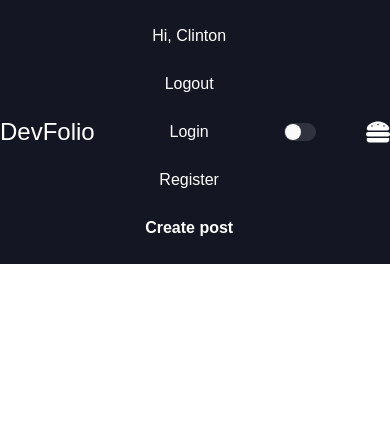
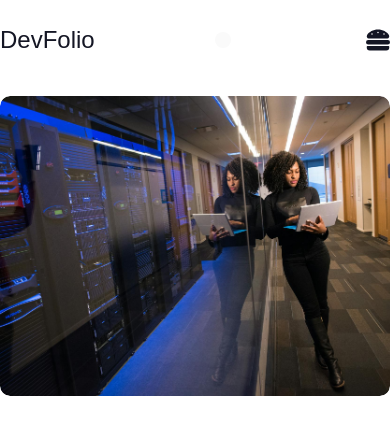
Before and after one commit to emmz3230/devfolio, a React (Vite) app in the folder devfolio/: page / in a window 390 px wide. Shown: the top 434 px of the page. Built offline with nearby package versions, Linux system fonts and the light colour scheme.

Commit message:
feat: enhance Navbar with responsive design, add Header component, and update Tailwind CSS configuration

```diff
--- a/devfolio/src/App.jsx
+++ b/devfolio/src/App.jsx
@@ -1,3 +1,4 @@
+import Header from "./ui_components/Header";
 import Navbar from "./ui_components/Navbar";
 
 
@@ -5,6 +6,7 @@ function App() {
   return (
     <div >
      <Navbar />
+     <Header />
     </div>
   )
 }
--- /dev/null
+++ b/devfolio/src/ui_components/Header.jsx
@@ -0,0 +1,16 @@
+import banner from "../images/tech-girl.jpg"
+
+const Header = () => {
+  return (
+    <section className="max-container padding-x py-4  relative">
+      <div className="w-full h-[300px] overflow-hidden rounded-lg">
+        <img
+          src={banner}
+          className="w-full h-full object-cover rounded-lg"
+        />
+      </div>
+    </section>
+  )
+}
+
+export default Header
--- a/devfolio/src/ui_components/Navbar.jsx
+++ b/devfolio/src/ui_components/Navbar.jsx
@@ -1,14 +1,22 @@
 import { Switch } from "@/components/ui/switch";
 import { FaHamburger } from "react-icons/fa";
+import ResponsiveNavBar from "./ResponsiveNavbar";
 
-const Navbar = () => {
+import { useState } from "react";
+
+const NavBar = () => {
+
+    const [showNavBar, setShowNavBar] = useState(false)
+
   return (
-    <nav className="max-container padding-x py-6 flex justify-between items-center  gap-6 sticky top-0 z-10 bg-[#FFFFFF] dark:bg-[#141624]">
-        <a to="/" className="text-[#141624] text-2xl dark:text-[#FFFFFF]">
+    <>
+      <nav className="max-container padding-x py-6 flex justify-between items-center  gap-6 sticky top-0 z-10 bg-[#141624] dark:bg-[#FFFFFF]">
+        <a to="/" className="text-[#141624] text-2xl  dark:text-[#141624]">
           DevFolio
         </a>
-    <ul className="flex items-center justify-center gap-6 text-[#3B3C4A] lg:flex-1 flex-col dark:text-[#FFFFFF]">
+        <ul className="flex items-center  justify-end gap-9 text-[#3B3C4A] lg:flex-1 max-md:hidden dark:text-[#141624]">
           <li>Hi, Clinton</li>
+
           <li>Logout</li>
           <li>Login</li>
           <li>Register</li>
@@ -16,10 +24,12 @@ const Navbar = () => {
         </ul>
 
         <Switch />
-        <FaHamburger className="text-2xl cursor-pointer hidden max-md:block dark:text-white" onClick={() => setShowNavBar(curr => !curr)} />
+        <FaHamburger className="text-2xl cursor-pointer hidden max-md:block dark:text-[#141624]" onClick={() => setShowNavBar(curr => !curr)} />
+      </nav>
 
-    </nav>
-  )
-}
+      {showNavBar && <ResponsiveNavBar />}
+    </>
+  );
+};
 
-export default Navbar
+export default NavBar;
--- /dev/null
+++ b/devfolio/src/ui_components/ResponsiveNavbar.jsx
@@ -0,0 +1,18 @@
+import React from 'react'
+
+const ResponsiveNavBar = () => {
+  return (
+    <nav className="max-container padding-x py-6 max-md:block hidden dark:text-[#141624]">
+    <ul className="flex items-center justify-center gap-6 text-[#FFFFFF] lg:flex-1 flex-col  dark:text-[#141624]">
+
+              <li>Hi, Clinton</li>
+              <li>Logout</li>
+              <li>Login</li>
+              <li>Register</li>
+
+    </ul>
+  </nav>
+  )
+}
+
+export default ResponsiveNavBar
--- a/devfolio/tailwind.config.js
+++ b/devfolio/tailwind.config.js
@@ -51,7 +51,7 @@ export default {
         "on-tertiary-fixed-variant": "#474646",
         "surface-container-highest": "#343535",
         "on-tertiary-container": "#464545",
-        "background": "#121414",
+        // "background": "#121414",
         "secondary": "#c8c6c5",
         "on-secondary-fixed": "#1c1b1b"
       },
```
Also changed, not shown: devfolio/index.html (+1 -19 lines). Lines whose indentation alone changed are shown as unchanged.
